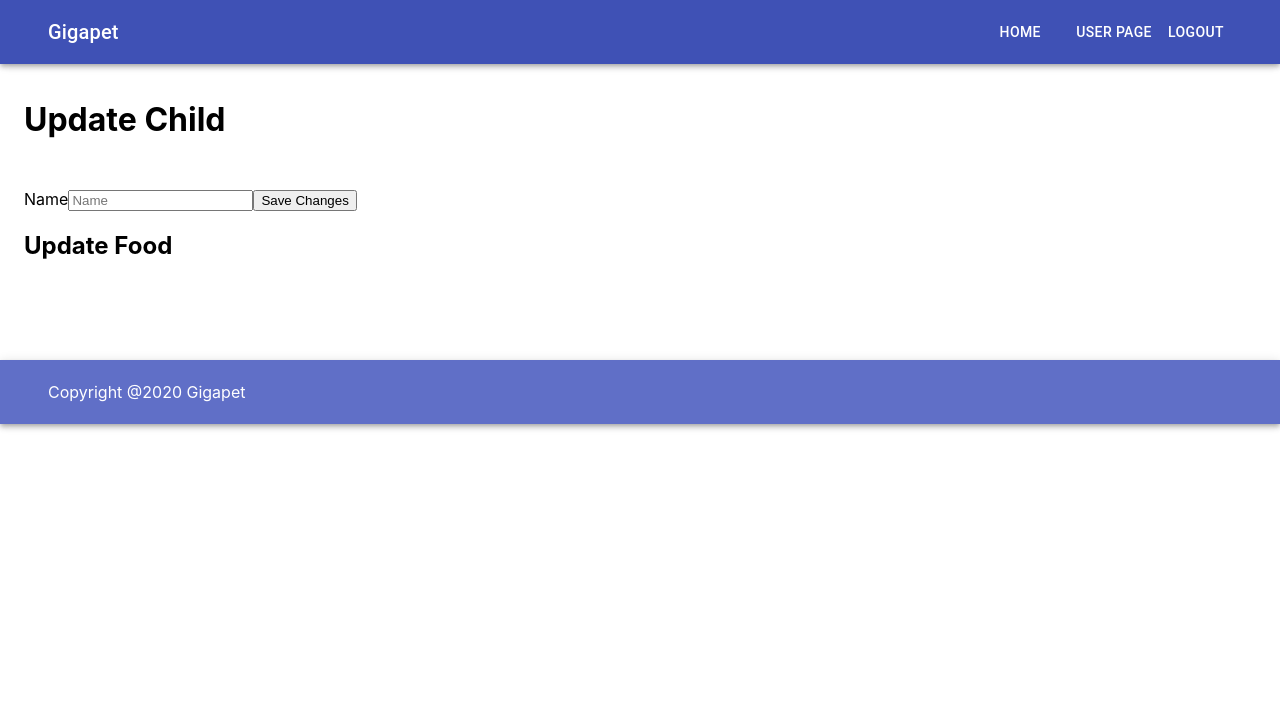
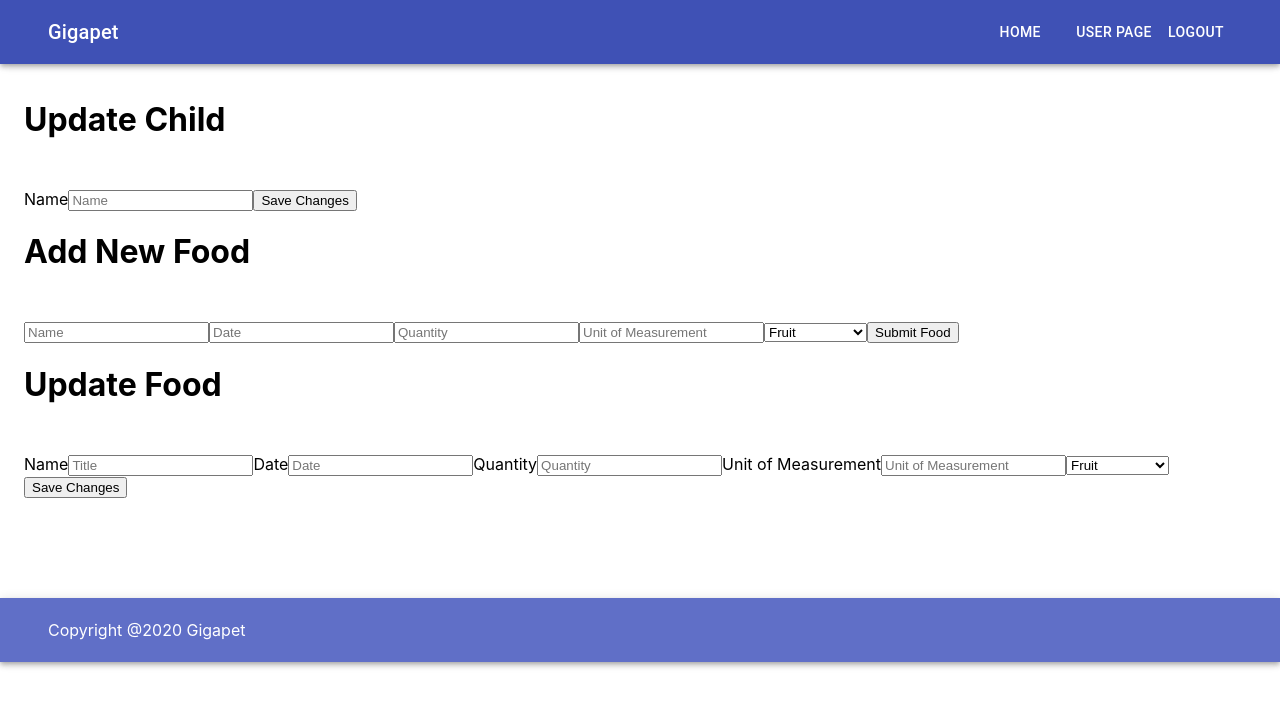
Before and after one commit to Build-Week-Gigapet-2/Front-End, a React (Create React App) app: page /api/users/1/children/1 in a window 1280 px wide. Shown: the top 706 px of the page. Built offline with nearby package versions, Linux system fonts and the light colour scheme; sample sign-in values are in the browser's storage.

Commit message:
migrated food forms into child components and set up edit food component

```diff
--- a/src/Components/Children/editChild.js
+++ b/src/Components/Children/editChild.js
@@ -1,7 +1,8 @@
 import React, { useState } from 'react';
 import { connect } from 'react-redux';
 import { editChild } from '../../Actions/Children';
-
+import FoodForm from '../User/foodForm';
+import EditFood from '../User/editFood';
 
 function EditChild(props) {
     const [child, setChild] = useState({
@@ -37,11 +38,13 @@ function EditChild(props) {
                 />
                 <button className='save'>Save Changes</button>
             </form>
+            <FoodForm />
+            <EditFood />
 
-            <h2>Update Food</h2>
         </div>
     )
 }
+
 
 const mapStateToProps = ({ childReducer }) => ({
     child: childReducer.child
--- a/src/Components/Pages/Home.js
+++ b/src/Components/Pages/Home.js
@@ -1,16 +1,14 @@
 import React from 'react';
 import { Typography } from '@material-ui/core';
 
-import FoodForm from '../User/foodForm';
 
 export default function Home() {
     return (
         <div>
             <Typography variant="h1" component="h1">
                 Welcome to <strong>Gigapet</strong>
+            </Typography>
 
-            </Typography>
-            <FoodForm />
         </div>
     )
 }
--- a/src/Components/User/UserPage.js
+++ b/src/Components/User/UserPage.js
@@ -10,6 +10,7 @@ export default function UserPage() {
         <div>
             <p>User's Page</p>
             <ChildCard />
+
             <FoodForm />
             <FoodGraph />
         </div>
--- /dev/null
+++ b/src/Components/User/editFood.js
@@ -0,0 +1,87 @@
+import React, { useState } from 'react';
+import { connect } from 'react-redux';
+import { editFood } from '../../Actions/Food';
+
+function EditFood(props) {
+    const [food, setFood] = useState({
+        name: '',
+        category_id: 0,
+        date: '',
+        quantity: '',
+        unit_measurement: ''
+    })
+
+    const handleChange = (event) => {
+        setFood({
+            ...food,
+            [event.target.name]: event.target.value,
+        })
+    }
+
+    const handleSubmit = event => {
+        event.preventDefault()
+        props.editFood(props.food)
+        props.history.push(`/api/users/:id/children/:id/food/:id`)
+    }
+
+    return (
+        <div className='edit-card'>
+            <form onSubmit={handleSubmit} className='edit-form'>
+                <h1>Update Food</h1>
+                <label>Name</label>
+                <input
+                    type='text'
+                    name='name'
+                    placeholder='Title'
+                    value={food.name}
+                    onChange={handleChange}
+                />
+
+                <label>Date</label>
+                <input
+                    type='text'
+                    name='date'
+                    placeholder='Date'
+                    value={food.date}
+                    onChange={handleChange}
+                />
+
+                <label>Quantity</label>
+                <input
+                    type='text'
+                    name='quantity'
+                    placeholder='Quantity'
+                    value={food.quantity}
+                    onChange={handleChange}
+                />
+
+                <label>Unit of Measurement</label>
+                <input
+                    type='text'
+                    name='unit_measurement'
+                    placeholder='Unit of Measurement'
+                    value={food.unit_measurement}
+                    onChange={handleChange}
+                />
+
+                <select onChange={handleChange}>
+                    <option  value={food.category_id=1}>Fruit</option>
+                    <option value={food.category_id=2}>Vegetable</option>
+                    <option  value={food.category_id=3}>Whole Grains</option>
+                    <option  value={food.category_id=4}>Meat</option>
+                    <option value={food.category_id=5}>Dairy</option>
+                    <option  value={food.category_id=6}>Fats & Oils</option>
+                    <option  value={food.category_id=7}>Treats</option>
+                </select>
+
+                <button className='save'>Save Changes</button>
+            </form>
+        </div>
+    )
+}
+
+const mapStateToProps = ({ foodReducer }) => ({
+    food: foodReducer.food
+})
+
+export default connect(mapStateToProps, { editFood })(EditFood)
--- a/src/Components/User/foodForm.js
+++ b/src/Components/User/foodForm.js
@@ -12,9 +12,6 @@ const FoodForm = ({setFormState, setId, actions}) => {
         unit_measurement: ''
     })
 
-    // const [category, setCategory] = useState({
-    //     category_id: '',
-    // })
 
     const handleChange = e => {
         setFood({
@@ -26,19 +23,6 @@ const FoodForm = ({setFormState, setId, actions}) => {
         console.log(e.target.value)
     }
 
-    // const makeChange = e => {
-    //     setCategory({
-    //         ...category,
-    //         [e.target.name]: e.target.value
-    //     })
-    // }
-
-    // const toggle = e => {
-    //     setFood({
-    //         ...food,
-    //         private: !food.private
-    //     })
-    // }
 
     const handleSubmit = e => {
         e.preventDefault()
@@ -48,6 +32,8 @@ const FoodForm = ({setFormState, setId, actions}) => {
     }
 
     return (
+        <div>
+        <h1>Add New Food</h1>
         <form onSubmit={handleSubmit}>
             <input type='text' name='name' placeholder='Name' defaultValue={food.name} onChange={handleChange} />
             <input type='text' name='date' placeholder='Date' defaultValue={food.date} onChange={handleChange} />
@@ -65,6 +51,7 @@ const FoodForm = ({setFormState, setId, actions}) => {
             </select>
             <button type='submit'>Submit Food</button>
         </form>
+        </div>
     )
 }
 
```
